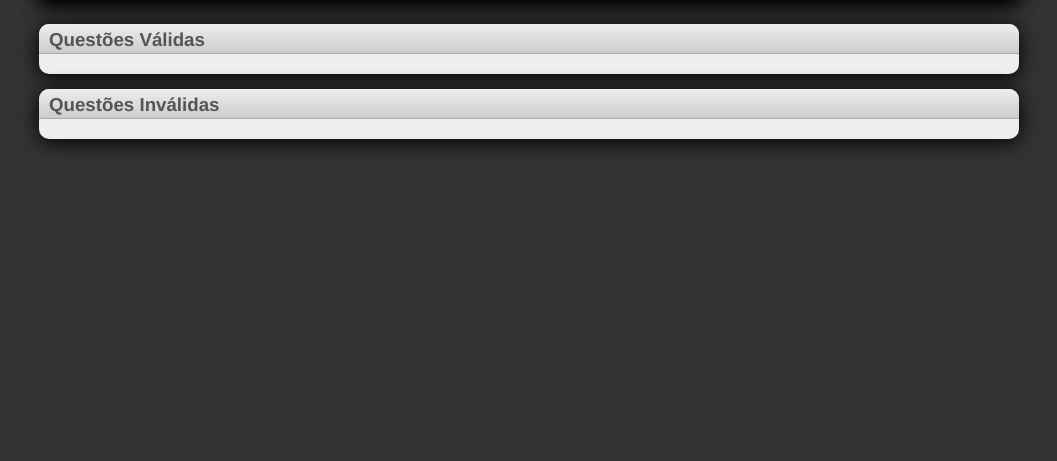
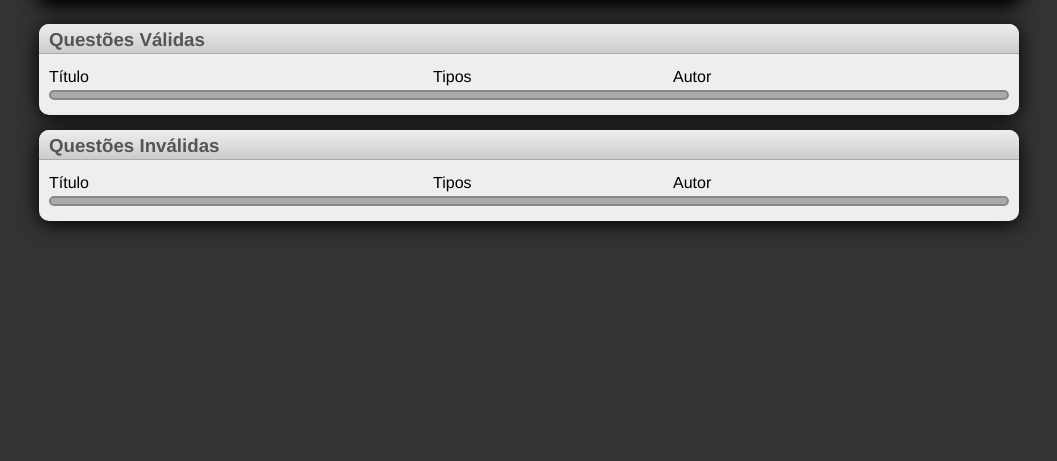
Before and after one commit to arruda/amao, a Django app: template AMAO/templates/avaliacao/questao/listar.html in a window 1280 px wide. Shown: the part 111-572 px from the top of the page, without its empty margins (111-1168 px from the left). Run offline with Django 3.2, Linux system fonts and the light colour scheme; the template is opened without the code that fills it, so the values that code supplies are empty; parts of the project's set-up code (start-up, migrations or seed data) failed here and were passed over; some libraries are stand-ins or nearby versions.

Commit message:
alterando a pagina de lista de questoes para mostrar mais dados sobre cada questao

```diff
--- a/AMAO/static/css/style.css
+++ b/AMAO/static/css/style.css
@@ -371,6 +371,16 @@ aside h3 {
 #area_opcoes .line label+label+label+label{
 	width:15%;
 }
+
+.area_lista_questoes .line label{
+    width:40%;
+}
+.area_lista_questoes .line label+label{
+    width:25%;
+}
+.area_lista_questoes .line label+label+label{
+    width:30%;
+}
 /********************************-RESPONDER QUESTAO-********************************/
 .area_div h3{
     /*margin:15px 0px 5px 0px;   */
--- a/AMAO/templates/avaliacao/questao/listar.html
+++ b/AMAO/templates/avaliacao/questao/listar.html
@@ -8,25 +8,44 @@
 {% block 'body-centered' %}
 	<div id="body-full">
 
-	            <div class="area_div zona_dados">
+	            <div class="area_div zona_dados area_lista_questoes">
 	    			<h3>Questões Válidas</h3>
-					<ul class='lista_horizontal'>
+
+                    <div class="line"><label>Título </label><label>Tipos </label><label>Autor</label></div>
+                    <div id="entradas" class='agrup'>
+
                         {% for questao in questoes_validas %}
-							<li >
-								<a href="{% url editar_questao questao.pk %}">{{questao.titulo}}</a>
-							</li>
+                            <div class="line" >
+                                 <label><span><a href="{% url editar_questao questao.pk %}">{{questao.titulo}}</a></span></label>
+                                <label><span>
+                                    {% for tipoQ in questao.tipo.all %}
+                                        {{tipoQ.tipo}},
                                     {% endfor %}
-					</ul>
+                                </span></label>
+                                <label><span>{{questao.autor.email}}</span></label>
                             </div>
-	            <div class="area_div zona_dados">
+                        {% endfor %}
+                    </div>
+	            </div>
+
+                <div class="area_div zona_dados area_lista_questoes">
                     <h3>Questões Inválidas</h3>
-					<ul class='lista_horizontal'>
+
+                    <div class="line"><label>Título </label><label>Tipos </label><label>Autor</label></div>
+                    <div id="entradas" class='agrup'>
+
                         {% for questao in questoes_invalidas %}
-							<li >
-								<a href="{% url editar_questao questao.pk %}">{{questao.titulo}}</a>
-							</li>
+                            <div class="line" >
+                                 <label><span><a href="{% url editar_questao questao.pk %}">{{questao.titulo}}</a></span></label>
+                                <label><span>
+                                    {% for tipoQ in questao.tipo.all %}
+                                        {{tipoQ.tipo}},
                                     {% endfor %}
-					</ul>
+                                </span></label>
+                                <label><span>{{questao.autor.email}}</span></label>
+                            </div>
+                        {% endfor %}
+                    </div>
                 </div>
 
 	</div>
```
Lines whose indentation alone changed are shown as unchanged.
